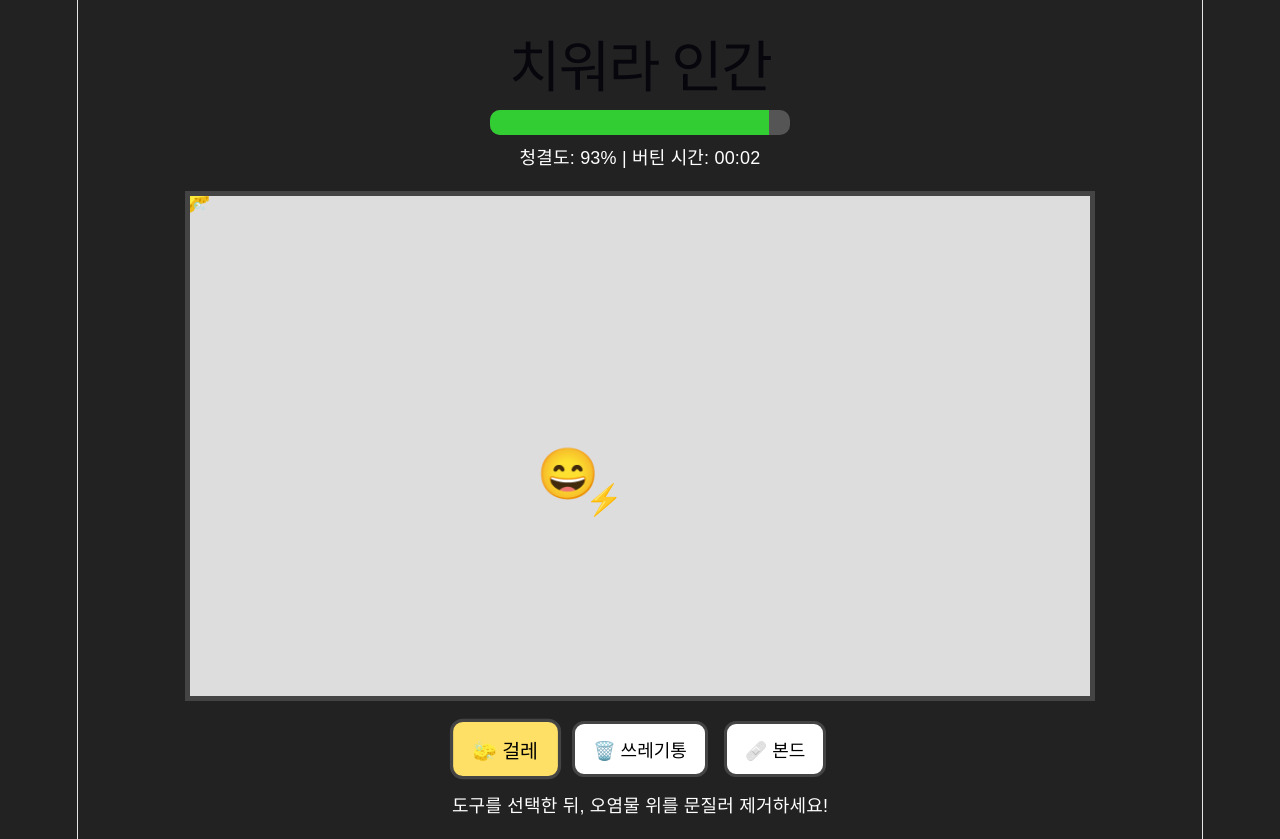
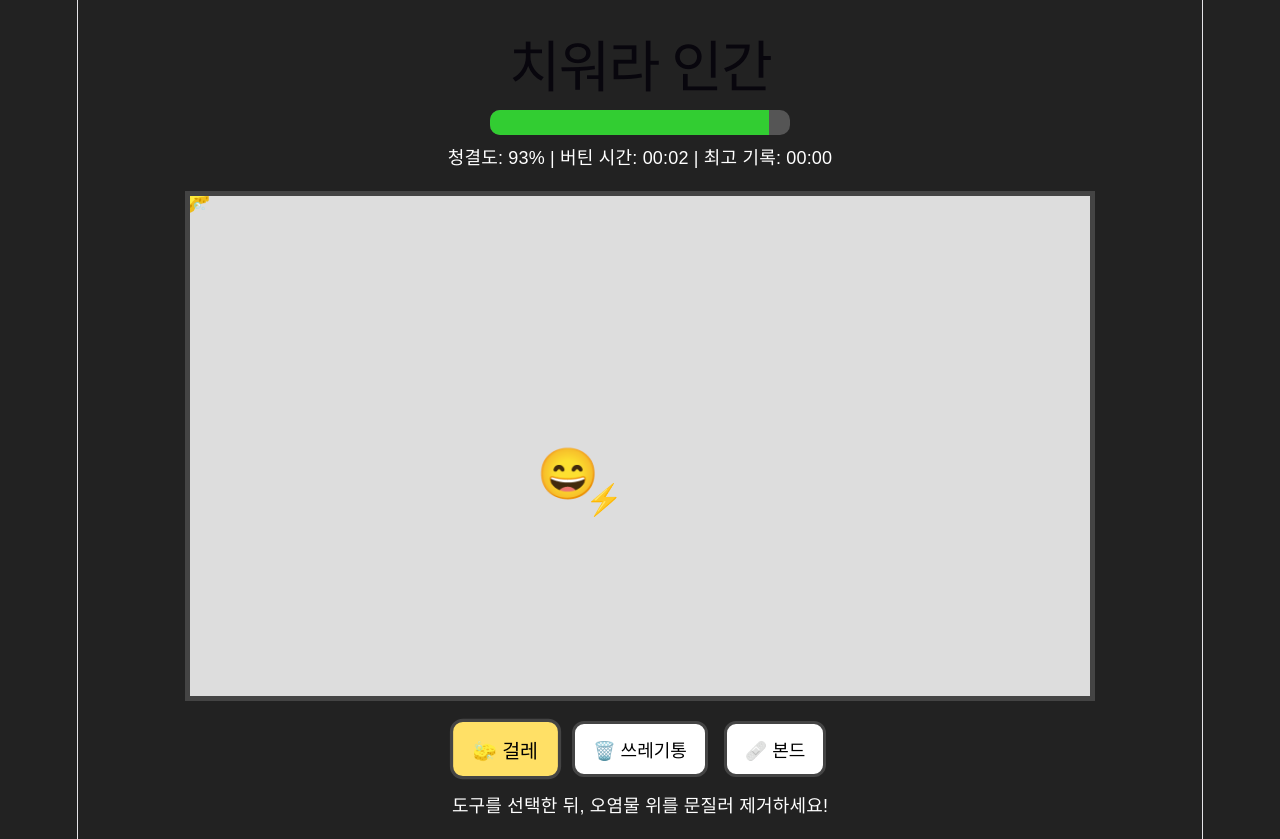
Before and after one commit to GaYeon421/Clean-up-Ningen, a React (Vite) app in the folder clean-human/: page / in a window 1280 px wide. Both pictures are taken after a click on the button "시작". Built offline with nearby package versions, Linux system fonts and the light colour scheme.

Commit message:
기록 저장

```diff
--- a/clean-human/src/App.jsx
+++ b/clean-human/src/App.jsx
@@ -18,6 +18,9 @@ function App() {
   const [gameOver, setGameOver] = useState(false);
   const [graveList, setGraveList] = useState([]);
   const [elapsedTime, setElapsedTime] = useState(0);
+  const [bestTime, setBestTime] = useState(() => {
+    return Number(localStorage.getItem("bestTime")) || 0;
+  });
   const [shakeType, setShakeType] = useState("");
 
   const [popupList, setPopupList] = useState([]);
@@ -155,6 +158,11 @@ function App() {
       playSound(gameOverSoundRef);
 
       triggerShake("heavy");
+
+      if (elapsedTime > bestTime) {
+        localStorage.setItem("bestTime", elapsedTime);
+        setBestTime(elapsedTime);
+      }
 
       setGameOver(true);
 
@@ -303,9 +311,9 @@ function App() {
 
     const dirtCount =
       elapsedTime < 30 ? 4 :
-      elapsedTime < 60 ? 6 :
-      elapsedTime < 90 ? 8 :
-      10;
+        elapsedTime < 60 ? 6 :
+          elapsedTime < 90 ? 8 :
+            10;
 
     const newDirties = Array.from({ length: dirtCount }, () => {
       const randomType = dirtTypes[Math.floor(Math.random() * dirtTypes.length)];
@@ -443,7 +451,9 @@ function App() {
       </div>
 
       <p>
-        청결도: {cleanliness}% | 버틴 시간: {formatTime(elapsedTime)}
+        청결도: {cleanliness}% |
+        버틴 시간: {formatTime(elapsedTime)} |
+        최고 기록: {formatTime(bestTime)}
       </p>
 
       <div
```
